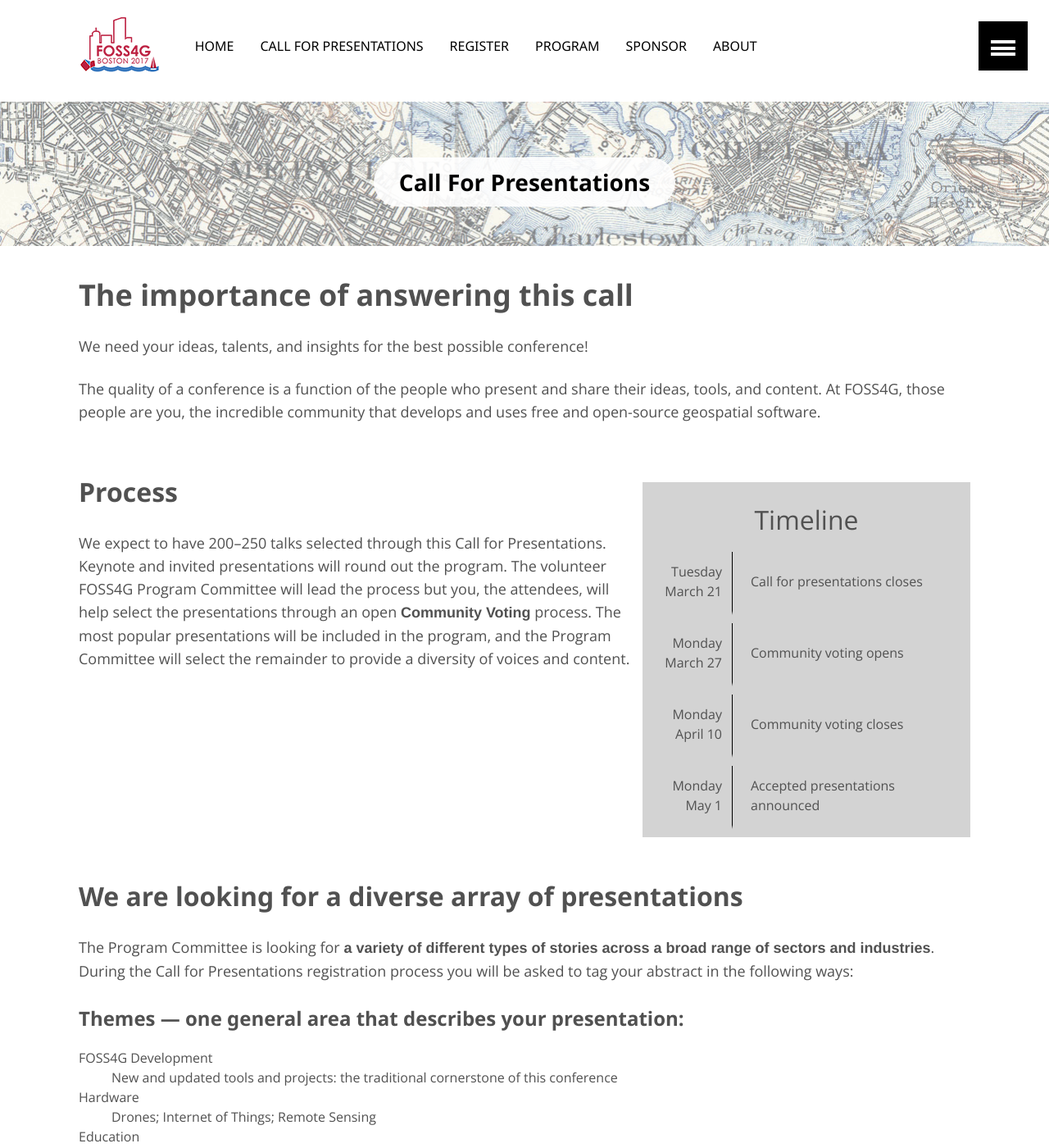
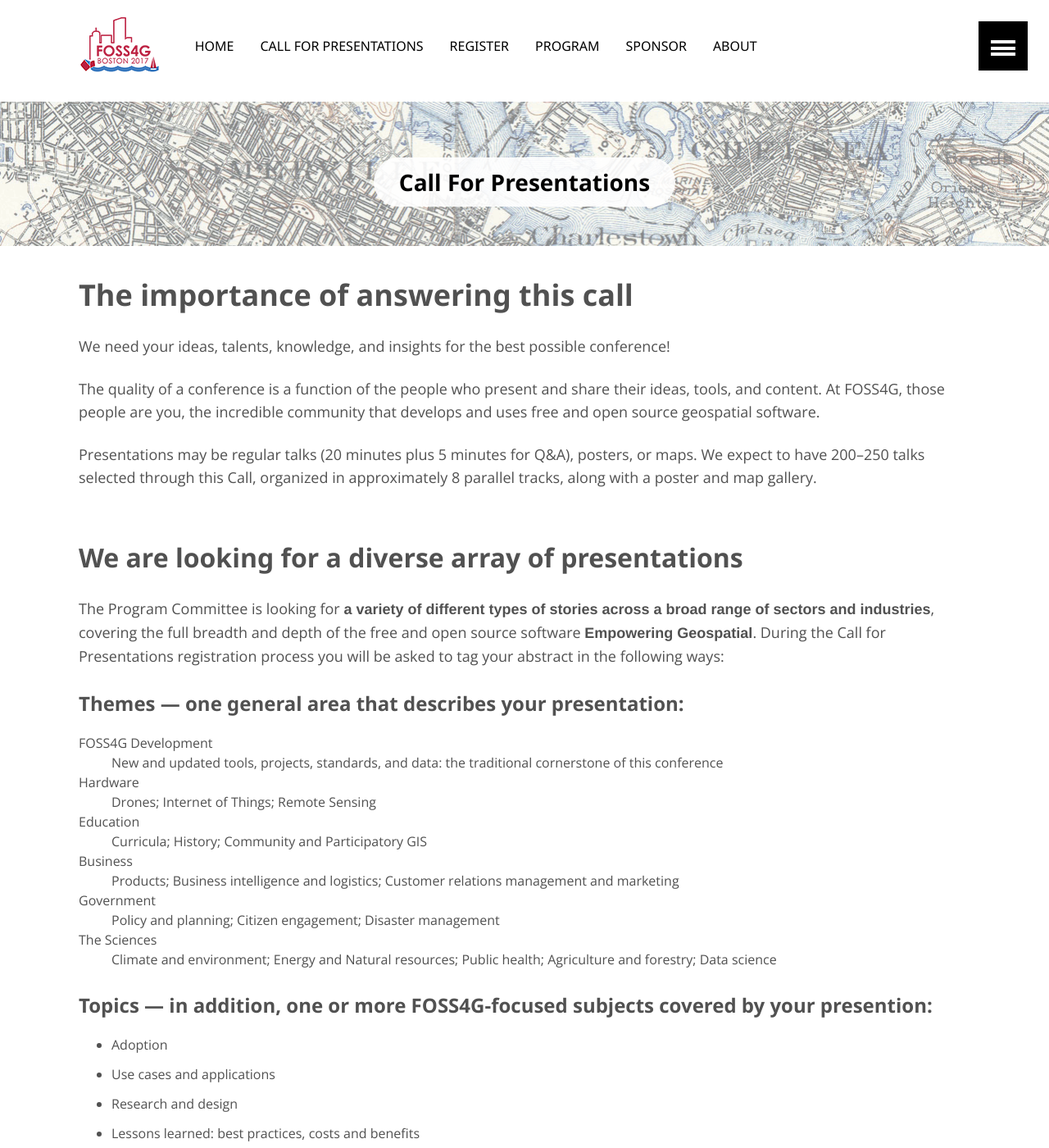
Before and after one commit to AvidGeo/foss4g2017-dev, a Jekyll site: the page built from call-for-presentations/index.html, in a window 1280 px wide and 1400 px high. Shown: the whole window at 82% size. Built offline with Jekyll 4.4.1, drawn with Linux system fonts in a browser that asks for light colours; some of the changed text lies outside the part shown.

Commit message:
Academic Papers, Descriptions, Organizations
Added information about academic papers, enhanced various descriptions,
adjusted organization of sections

```diff
--- a/call-for-presentations/index.html
+++ b/call-for-presentations/index.html
@@ -7,9 +7,38 @@
 <div class="sections">
     <h1>The importance of answering this call</h1>
 
-    <p>We need your ideas, talents, and insights for the best possible conference!</p>
+    <p>We need your ideas, talents, knowledge, and insights for the best possible conference!</p>
 
-    <p>The quality of a conference is a function of the people who present and share their ideas, tools,  and content. At FOSS4G, those people are  you, the incredible community that develops and uses free and open-source geospatial software.</p>
+    <p>The quality of a conference is a function of the people who present and share their ideas, tools,  and content. At FOSS4G, those people are  you, the incredible community that develops and uses free and open source geospatial software. </p>
+
+    <p>Presentations may be regular talks (20 minutes plus 5 minutes for Q&A), posters, or maps. We expect to have 200–250 talks selected through this Call, organized in approximately 8 parallel tracks, along with a poster and map gallery.</p>
+</div>
+<div class="sections">
+    <h2>We are looking for a diverse array of presentations</h2>
+    <p>The Program Committee is looking for <strong>a variety of different types of stories across a broad range of sectors and industries</strong>, covering the full breadth and depth of the free and open source software <Strong>Empowering Geospatial</strong>. During the Call for Presentations registration process you will be asked to tag your abstract in the following ways:
+    </p>
+    <h4>Themes — one general area that describes your presentation:</h4>
+    <dl>
+        <dt>FOSS4G Development</dt>
+            <dd>New and updated tools, projects, standards, and data: the traditional cornerstone of this conference</dd>
+        <dt>Hardware</dt>
+            <dd>Drones; Internet of Things; Remote Sensing</dd>
+        <dt>Education</dt>
+            <dd>Curricula; History; Community and Participatory GIS</dd>
+        <dt>Business</dt>
+            <dd>Products; Business intelligence and logistics; Customer relations management and marketing</dd>
+        <dt>Government</dt>
+            <dd>Policy and planning; Citizen engagement; Disaster management</dd>
+        <dt>The Sciences</dt>
+            <dd>Climate and environment; Energy and Natural resources; Public health; Agriculture and forestry; Data science</dd>
+    </dl>
+    <h4>Topics — in addition, one or more FOSS4G-focused subjects covered by your presention:</h4>
+    <ul>
+        <li>Adoption</li>
+        <li>Use cases and applications</li>
+        <li>Research and design</li>
+        <li>Lessons learned: best practices, costs and benefits</li>
+    </ul>
 </div>
 <div class="sections">
     <table class="tbgrey floatr">
@@ -33,38 +62,12 @@
             <td>Accepted presentations announced</td>
         </tr>
     </table>
-    <h2>Process</h2>
-    <p>We expect to have 200–250 talks selected through this Call for Presentations. Keynote and invited presentations will round out the program. The volunteer FOSS4G Program Committee will lead the process but you, the attendees, will help select the presentations through an open <strong>Community Voting</strong> process. The most popular presentations will be included in the program, and the Program Committee will select the remainder to provide a diversity of voices and content.</p>
-    <div class="floatc"></div>
+    <h2>Selection Process</h2>
+    <p>The volunteer Program Committee will lead the selection process but you, the attendees, will help through an open <strong>Community Voting</strong> process. The most popular presentations will be included in the program, and the Program Committee will select the remainder to provide a diversity of voices and content.</p>
+    <h2>Academic Papers</h2>
+    <p>In addition to giving a regular talk or a poster, you may also choose to submit your work as a “long” or “short” academic paper, respectively. All papers will be assessed based on originality and academic rigour, together with interest for the wider FOSS4G community. The volunteer Academic Committee will make an effort to get the best papers published in reputable academic journals, while the remainder may be published in the conference proceedings.</p>
+    <p>All presentations with associated papers will be labeled as such in the conference program and will be grouped together with other presentations with similar themes and topics, thereby providing a strong basis for collaboration among researchers, developers, users, and practitioners.
+    <h2>Submit a Presentation</h2>
+    <p><strong>Submissions opening by the end of January</strong></p>
+	<div class="floatc"></div>
 </div>
-<div class="sections">
-    <h2>We are looking for a diverse array of presentations</h2>
-    <p>The Program Committee is looking for <strong>a variety of different types of stories across a broad range of sectors and industries</strong>. During the Call for Presentations registration process you will be asked to tag your abstract in the following ways:
-    </p>
-    <h4>Themes — one general area that describes your presentation:</h4>
-    <dl>
-        <dt>FOSS4G Development</dt>
-            <dd>New and updated tools and projects: the traditional cornerstone of this conference</dd>
-        <dt>Hardware</dt>
-            <dd>Drones; Internet of Things; Remote Sensing</dd>
-        <dt>Education</dt>
-            <dd>Curricula; Community</dd>
-        <dt>Business</dt>
-            <dd>Products; Business intelligence and logistics; Customer relations management and marketing</dd>
-        <dt>Government</dt>
-            <dd>Policy and planning; Citizen engagement</dd>
-        <dt>The Sciences</dt>
-            <dd>Climate and environment; Natural resources; Public health; Data science</dd>
-    </dl>
-    <h4>Topics — one or more FOSS4G-focused subjects covered by your presention:</h4>
-    <ul>
-        <li>Adoption</li>
-        <li>Use cases and applications</li>
-        <li>Research</li>
-        <li>Lessons learned</li>
-    </ul>
-    <h2>Academic presentation guidance</h2>
-    <p>Coming Soon</p>
-    <h2>Submit a paper</h2>
-    <p><strong>Submissions opening by the end of January</strong></p>
-</div>
```
